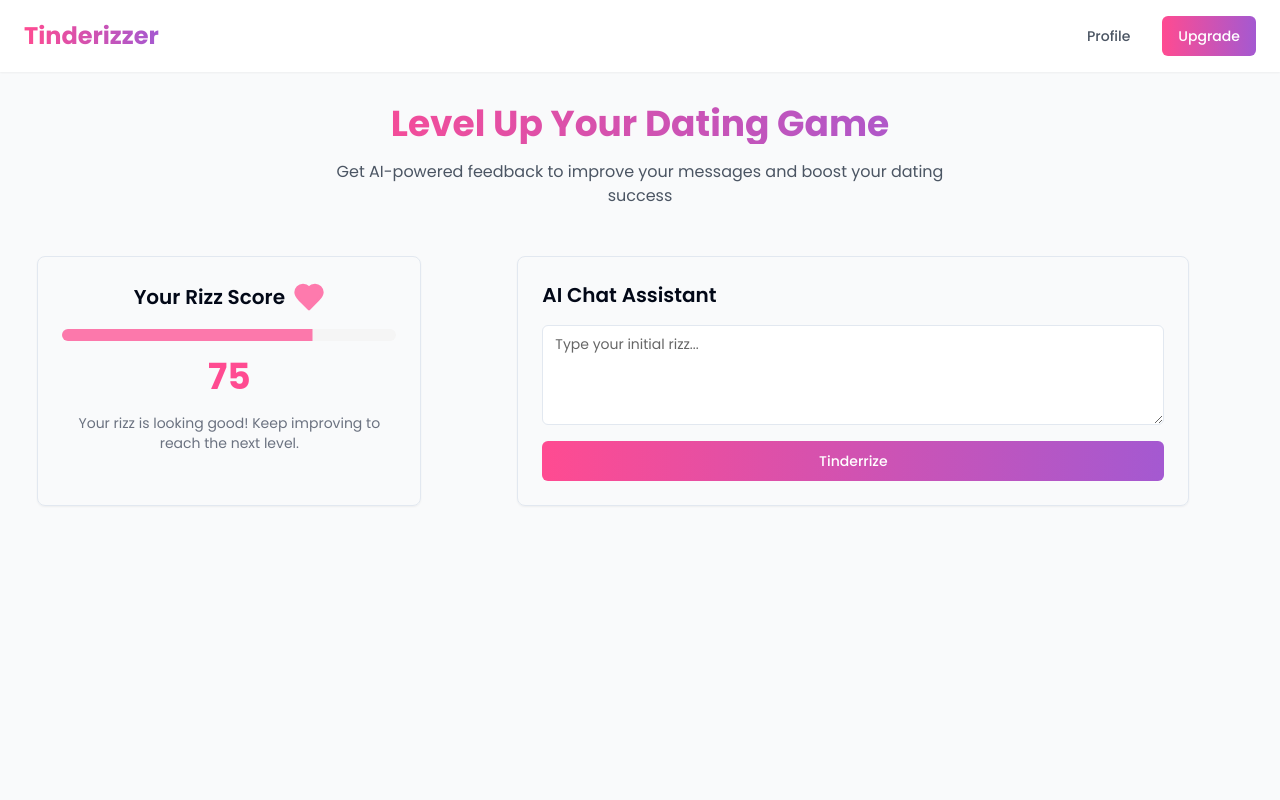
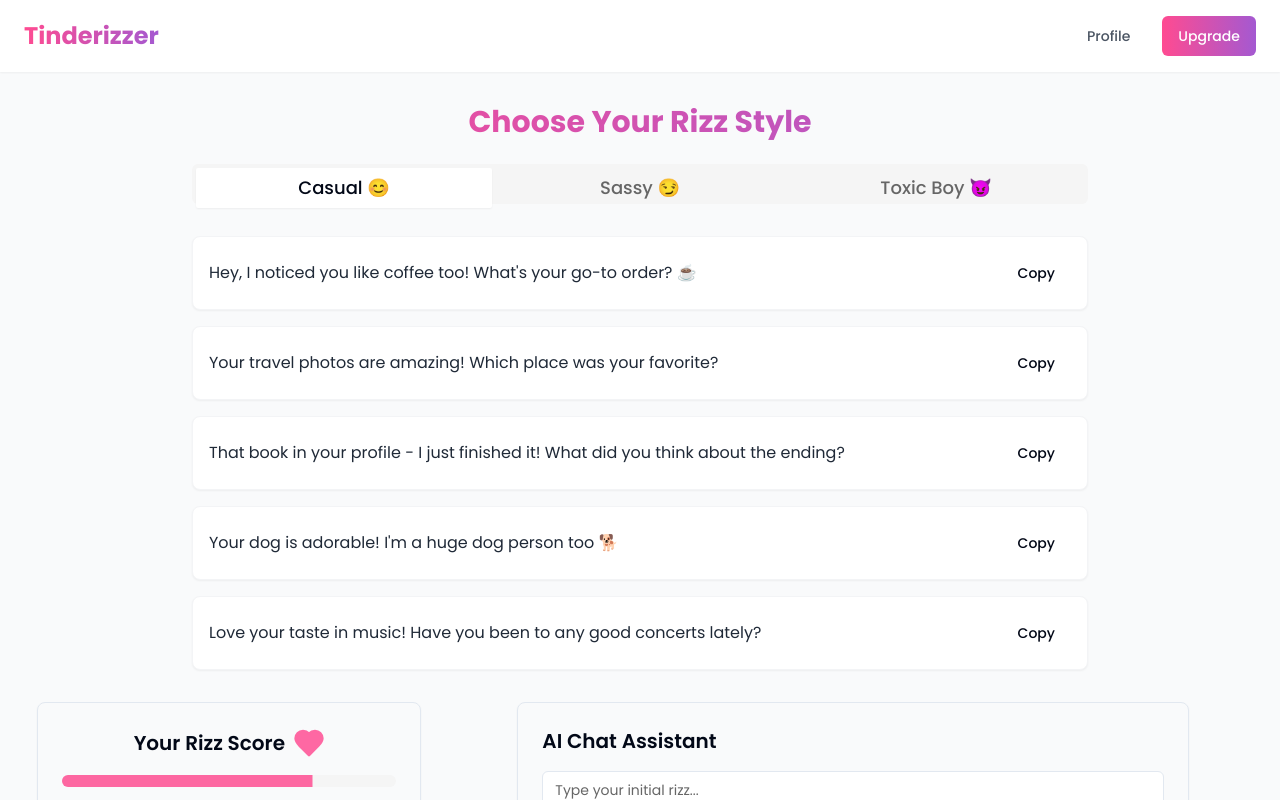
Before and after one commit to GloryMighty/tinderrize, a React (Vite) app: page / in a window 1280 px wide. Shown: the top 800 px of the page. Built offline with nearby package versions, Linux system fonts and the light colour scheme.

Commit message:
Improve site functionality with rizz approaches
Add three new rizz approaches: Casual, Sassy, and Toxic Boy. Each approach will feature five top rizzes, replacing the existing phrase "Level Up Your Dating Game" and the accompanying text, while maintaining the chat functionality.
[skip gpt_engineer]

```diff
--- /dev/null
+++ b/src/components/RizzApproaches.tsx
@@ -0,0 +1,85 @@
+import { useState } from "react";
+import { Tabs, TabsList, TabsTrigger, TabsContent } from "@/components/ui/tabs";
+import { Button } from "@/components/ui/button";
+import { useToast } from "@/hooks/use-toast";
+
+const approaches = {
+  casual: [
+    "Hey, I noticed you like coffee too! What's your go-to order? ☕",
+    "Your travel photos are amazing! Which place was your favorite?",
+    "That book in your profile - I just finished it! What did you think about the ending?",
+    "Your dog is adorable! I'm a huge dog person too 🐕",
+    "Love your taste in music! Have you been to any good concerts lately?"
+  ],
+  sassy: [
+    "I usually read bios first, but your smile made me forget how to read 😅",
+    "Are you a parking ticket? Because you've got FINE written all over you 😏",
+    "Is your name Google? Because you've got everything I've been searching for 🔍",
+    "Do you like science? Because we've got chemistry ⚗️",
+    "Are you a camera? Because every time I look at you, I smile 📸"
+  ],
+  toxic: [
+    "I'm probably way out of your league, but I'll give you a chance 😌",
+    "You're cute, but I've seen better. Coffee? ☕",
+    "Not looking for anything serious, unless you're seriously amazing 💅",
+    "I'm like a luxury car - high maintenance but worth it 🚗",
+    "You must be tired from running through my mind all day... or maybe that's just your cardio routine 🏃‍♀️"
+  ]
+};
+
+export const RizzApproaches = () => {
+  const { toast } = useToast();
+  const [selectedApproach, setSelectedApproach] = useState("casual");
+
+  const copyToClipboard = (text: string) => {
+    navigator.clipboard.writeText(text);
+    toast({
+      title: "Copied to clipboard!",
+      description: "Now you can paste it in the chat below",
+    });
+  };
+
+  return (
+    <div className="w-full max-w-4xl mx-auto mb-8 animate-fade-in">
+      <h2 className="text-3xl font-bold text-center mb-6 bg-gradient-to-r from-primary to-secondary bg-clip-text text-transparent">
+        Choose Your Rizz Style
+      </h2>
+
+      <Tabs defaultValue="casual" className="w-full" onValueChange={setSelectedApproach}>
+        <TabsList className="grid w-full grid-cols-3 mb-8">
+          <TabsTrigger value="casual" className="text-lg">
+            Casual 😊
+          </TabsTrigger>
+          <TabsTrigger value="sassy" className="text-lg">
+            Sassy 😏
+          </TabsTrigger>
+          <TabsTrigger value="toxic" className="text-lg">
+            Toxic Boy 😈
+          </TabsTrigger>
+        </TabsList>
+
+        {Object.entries(approaches).map(([approach, lines]) => (
+          <TabsContent key={approach} value={approach} className="space-y-4">
+            <div className="grid gap-4">
+              {lines.map((line, index) => (
+                <div
+                  key={index}
+                  className="flex items-center justify-between p-4 rounded-lg bg-white shadow-sm border border-gray-100 hover:shadow-md transition-shadow"
+                >
+                  <p className="text-gray-800 flex-1">{line}</p>
+                  <Button
+                    variant="ghost"
+                    className="ml-4 hover:bg-primary hover:text-white"
+                    onClick={() => copyToClipboard(line)}
+                  >
+                    Copy
+                  </Button>
+                </div>
+              ))}
+            </div>
+          </TabsContent>
+        ))}
+      </Tabs>
+    </div>
+  );
+};
--- a/src/pages/Index.tsx
+++ b/src/pages/Index.tsx
@@ -2,6 +2,7 @@ import { useState } from "react";
 import { Header } from "@/components/Header";
 import { RizzScore } from "@/components/RizzScore";
 import { ChatAssistant } from "@/components/ChatAssistant";
+import { RizzApproaches } from "@/components/RizzApproaches";
 
 const Index = () => {
   const [rizzScore, setRizzScore] = useState(75); // Default score
@@ -10,14 +11,7 @@ const Index = () => {
     <div className="min-h-screen bg-gray-50">
       <Header />
       <main className="container py-8 space-y-8">
-        <div className="text-center max-w-2xl mx-auto mb-12">
-          <h1 className="text-4xl font-bold mb-4 bg-gradient-to-r from-primary to-secondary bg-clip-text text-transparent">
-            Level Up Your Dating Game
-          </h1>
-          <p className="text-gray-600">
-            Get AI-powered feedback to improve your messages and boost your dating success
-          </p>
-        </div>
+        <RizzApproaches />
         <div className="grid gap-8 md:grid-cols-[1fr_2fr]">
           <RizzScore score={rizzScore} />
           <ChatAssistant onScoreUpdate={setRizzScore} />
```
